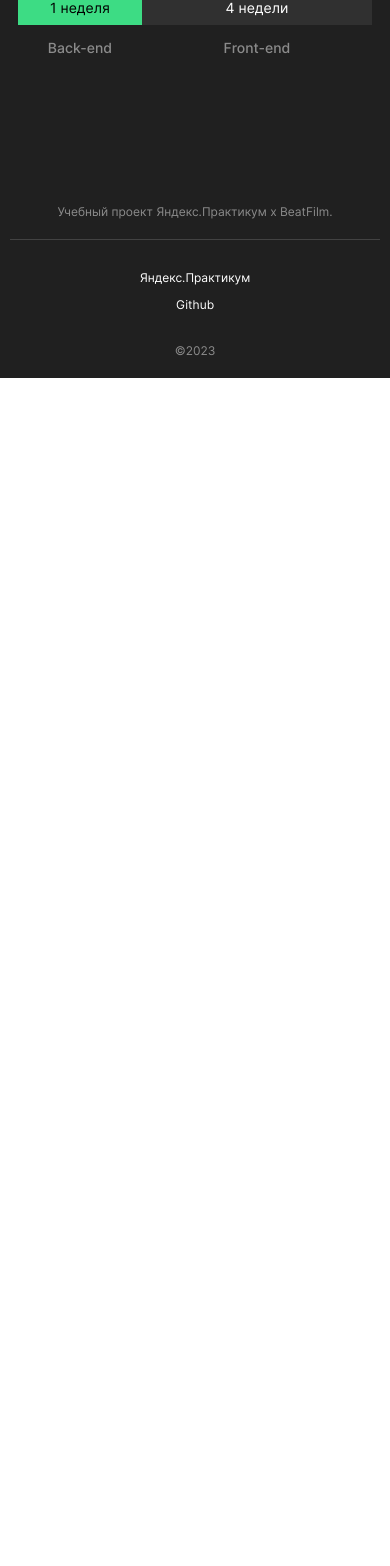
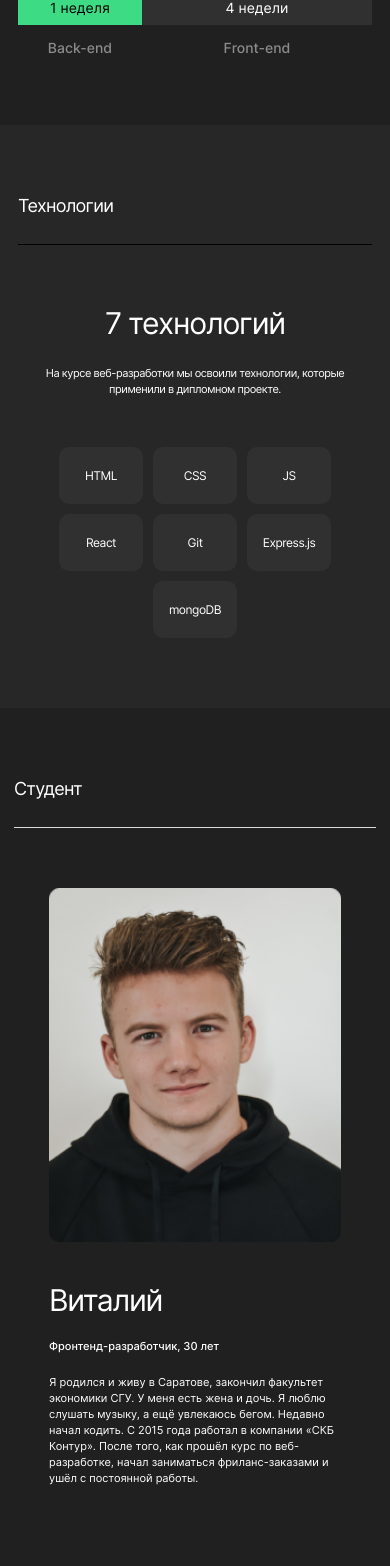
Before and after one commit to vvkon13/movies-explorer-frontend, a React (Create React App) app: page / in a window 390 px wide. Shown: the part 1118-2684 px from the top of the page. Before the commit the page ends 1496 px from the top, so only its background shows below. Built offline with nearby package versions, Linux system fonts and the light colour scheme.

Commit message:
Сделан Techs и AboutMe

```diff
--- /dev/null
+++ b/src/components/AboutMe/AboutMe.css
@@ -0,0 +1,161 @@
+.aboutme {
+    padding: 0px 70px;
+    max-width: 1280px;
+    min-width: 320px;
+    box-sizing: border-box;
+}
+
+.aboutme__title {
+    padding: 110px 0 23px 0;
+    margin: 0;
+    color: #FFF;
+    font-family: 'Inter', 'Arial', sans-serif;
+    font-size: 22px;
+    font-style: normal;
+    font-weight: 400;
+    line-height: normal;
+    letter-spacing: -0.88px;
+    text-align: left;
+    border-bottom: solid #DADADA 1px;
+}
+
+.aboutme-table {
+    display: flex;
+    justify-content: space-between;
+    padding: 66px 0 0 0;
+    margin: 0;
+}
+
+.aboutme-table__column-info {
+    max-width: 600px;
+    padding: 0;
+    margin: 0;
+}
+
+.aboutme-table__column-photo {
+    min-width: 270px;
+    min-height: 327px;
+    padding: 0;
+    margin: 0;
+}
+
+.aboutme-table__title {
+    color: #FFF;
+    font-family: 'Inter', 'Arial', sans-serif;
+    font-size: 50px;
+    font-style: normal;
+    font-weight: 400;
+    line-height: 58px;
+    letter-spacing: -2px;
+    padding: 0 0 18px 0;
+    margin: 0;
+}
+
+.aboutme-table__subtitle {
+    color: #FFF;
+    font-family: 'Inter', 'Arial', sans-serif;
+    font-size: 18px;
+    font-style: normal;
+    font-weight: 500;
+    line-height: 20px;
+    padding: 0 0 26px 0;
+    margin: 0;
+}
+
+.aboutme-table__text {
+    color: #FFF;
+    font-family: 'Inter', 'Arial', sans-serif;
+    font-size: 14px;
+    font-style: normal;
+    font-weight: 400;
+    line-height: 22px;
+    padding: 0;
+    margin: 0;
+}
+
+@media (max-width:1024px) {
+    .aboutme {
+        padding: 0px 50px;
+    }
+
+    .aboutme__title {
+        padding: 90px 0 23px 0;
+        font-size: 23px;
+        line-height: normal;
+        letter-spacing: -0.88px;
+    }
+
+    .aboutme-table__column-info {
+        max-width: 364px;
+    }
+
+    .aboutme-table__column-photo {
+        min-width: 255px;
+        min-height: 307px;
+    }
+
+    .aboutme-table__title {
+        font-size: 40px;
+        line-height: 40px;
+        letter-spacing: -1.6px;
+        padding: 0 0 16px 0;
+    }
+
+    .aboutme-table__subtitle {
+        font-size: 12px;
+        line-height: 18px;
+        padding: 0 0 20px 0;
+    }
+
+    .aboutme-table__text {
+        font-size: 12px;
+        line-height: 18px;
+    }
+}
+
+@media (max-width:564px) {
+    .aboutme {
+        padding: 0px 14px;
+    }
+
+    .aboutme__title {
+        padding: 70px 0 28px 0;
+        font-size: 18px;
+        line-height: normal;
+        letter-spacing: -0.72px;
+    }
+
+    .aboutme-table {
+        flex-wrap: wrap-reverse;
+        justify-content: center;
+        padding: 60px 0 0 0;
+        margin: 0;
+        gap:40px;
+    }
+
+    .aboutme-table__column-info {
+        max-width: 292px;
+    }
+
+    .aboutme-table__column-photo {
+        min-width: 292px;
+        min-height: 352px;
+    }
+
+    .aboutme-table__title {
+        font-size: 30px;
+        line-height: normal;
+        letter-spacing: -1.2px;
+        padding: 0 0 20px 0;
+    }
+
+    .aboutme-table__subtitle {
+        font-size: 11px;
+        line-height: 16px;
+    }
+
+    .aboutme-table__text {
+        font-size: 11px;
+        line-height: 16px;
+    }
+}
--- /dev/null
+++ b/src/components/AboutMe/AboutMe.js
@@ -0,0 +1,30 @@
+import React from "react";
+import "./AboutMe.css";
+import photo from "../../image/photo_vitaliy.png";
+
+function AboutMe() {
+    return (
+        <section className="aboutme">
+            <h2 className="aboutme__title">
+                Студент
+            </h2>
+            <div className="aboutme-table">
+                <div className="aboutme-table__column-info">
+                    <h3 className="aboutme-table__title">
+                        Виталий
+                    </h3>
+                    <h4 className="aboutme-table__subtitle">
+                        Фронтенд-разработчик, 30 лет
+                    </h4>
+                    <p className="aboutme-table__text">
+                        Я родился и живу в Саратове, закончил факультет экономики СГУ. У меня есть жена
+                        и дочь. Я люблю слушать музыку, а ещё увлекаюсь бегом. Недавно начал кодить. С 2015 года работал в компании «СКБ Контур». После того, как прошёл курс по веб-разработке, начал заниматься фриланс-заказами и ушёл с постоянной работы.
+                    </p>
+                </div>
+                <img src={photo} alt="Фото Профиль" className="aboutme-table__column-photo" />
+            </div>
+        </section>
+    );
+}
+
+export default AboutMe;
--- a/src/components/Main/Main.js
+++ b/src/components/Main/Main.js
@@ -1,12 +1,16 @@
 import React from "react";
 import Promo from "../Promo/Promo";
 import AboutProject from "../AboutProject/AboutProject";
+import Techs from "../Techs/Techs";
+import AboutMe from "../AboutMe/AboutMe";
 
 function Main() {
     return (
         <>
             <Promo />
             <AboutProject />
+            <Techs />
+            <AboutMe />
         </>
     );
 }
--- /dev/null
+++ b/src/components/Techs/Techs.css
@@ -0,0 +1,153 @@
+.techs {
+    background: #272727;
+    padding: 0px 70px;
+    max-width: 1280px;
+    min-width: 320px;
+    box-sizing: border-box;
+}
+
+.techs__title {
+    padding: 100px 0 23px 0;
+    margin: 0;
+    color: #FFF;
+    font-family: 'Inter', 'Arial', sans-serif;
+    font-size: 22px;
+    font-style: normal;
+    font-weight: 400;
+    line-height: normal;
+    letter-spacing: -0.88px;
+    text-align: left;
+    border-bottom: solid #DADADA 1px;
+}
+
+.techs__subtitle {
+    padding: 90px 0 26px 0;
+    margin: 0 auto;
+    color: #FFF;
+    text-align: center;
+    font-family: 'Inter', 'Arial', sans-serif;
+    font-size: 50px;
+    font-style: normal;
+    font-weight: 400;
+    line-height: 58px;
+    letter-spacing: -2px;
+}
+
+.techs__text {
+    max-width: 460px;
+    margin: 0 auto;
+    padding: 0 0 0 0;
+    color: #FFF;
+    text-align: center;
+    font-family: 'Inter', 'Arial', sans-serif;
+    font-size: 14px;
+    font-style: normal;
+    font-weight: 400;
+    line-height: 20px;
+    letter-spacing: -0.56px;
+}
+
+.techs__cards {
+    display: flex;
+    justify-content: center;
+    gap: 10px;
+    padding: 100px 0;
+    margin: 0 auto;
+    list-style: none;
+}
+
+.techs__card {
+    display: flex;
+    align-items: center;
+    justify-content: center;
+    width: 90px;
+    height: 60px;
+    border-radius: 10px;
+    background: #303030;
+}
+
+.techs__card-title {
+    display: block;
+    padding: 0;
+    margin: 0;
+    color: #FFF;
+    text-align: center;
+    font-family: 'Inter', 'Arial', sans-serif;
+    font-size: 14px;
+    font-style: normal;
+    font-weight: 400;
+    line-height: normal;
+    letter-spacing: -0.56px;
+}
+
+@media (max-width:1024px) {
+    .techs {
+        padding: 0 50px;
+    }
+
+    .techs__title {
+        padding-top: 90px;
+    }
+
+    .techs__subtitle {
+        padding: 80px 0 22px 0;
+    }
+
+    .techs__text {
+        font-size: 12px;
+        line-height: 18px;
+        letter-spacing: -0.48px;
+    }
+
+    .techs__cards {
+        padding: 83px 0 90px 0;
+        margin: 0 auto;
+    }
+
+    .techs__card {
+        width: 84px;
+        height: 57px;
+    }
+
+    .techs__card-title {
+        font-size: 12px;
+        letter-spacing: -0.48px;
+    }
+}
+
+@media (max-width:564px) {
+    .techs {
+        padding: 0 18px;
+    }
+
+    .techs__title {
+        padding: 70px 0 28px 0;
+        border-bottom: solid #000 1px;
+        font-size: 18px;
+        letter-spacing: -0.72px;
+    }
+
+    .techs__subtitle {
+        font-size: 30px;
+        line-height: normal;
+        letter-spacing: -1.2px;
+        padding: 60px 0 24px 0;
+    }
+
+    .techs__text {
+        font-size: 11px;
+        line-height: 16px;
+        letter-spacing: -0.44px;
+    }
+
+    .techs__cards {
+        padding: 50px 30px 70px 30px;
+        margin: 0 auto;
+        flex-wrap: wrap;
+    }
+
+    .techs__card-title {
+        font-size: 12px;
+        letter-spacing: -0.48px;
+    }
+}
--- /dev/null
+++ b/src/components/Techs/Techs.js
@@ -0,0 +1,58 @@
+import React from "react";
+import "./Techs.css";
+
+function Techs() {
+    return (
+        <section className="techs">
+            <h2 className="techs__title">
+                Технологии
+            </h2>
+            <h3 className="techs__subtitle">
+                7 технологий
+            </h3>
+            <p className="techs__text">
+                На курсе веб-разработки мы освоили технологии, которые применили в дипломном проекте.
+            </p>
+            <ul className="techs__cards">
+                <li className="techs__card">
+                    <h4 className="techs__card-title">
+                        HTML
+                    </h4>
+                </li>
+                <li className="techs__card">
+                    <h4 className="techs__card-title">
+                        CSS
+                    </h4>
+                </li>
+                <li className="techs__card">
+                    <h4 className="techs__card-title">
+                        JS
+                    </h4>
+                </li>
+                <li className="techs__card">
+                    <h4 className="techs__card-title">
+                        React
+                    </h4>
+                </li>
+                <li className="techs__card">
+                    <h4 className="techs__card-title">
+                        Git
+                    </h4>
+                </li>
+                <li className="techs__card">
+                    <h4 className="techs__card-title">
+                        Express.js
+                    </h4>
+                </li>
+                <li className="techs__card">
+                    <h4 className="techs__card-title">
+                        mongoDB
+                    </h4>
+                </li>
+            </ul>
+        </section>
+
+    );
+}
+
+export default Techs;
```
Also changed, not shown: src/image/photo_vitaliy.png (added).
